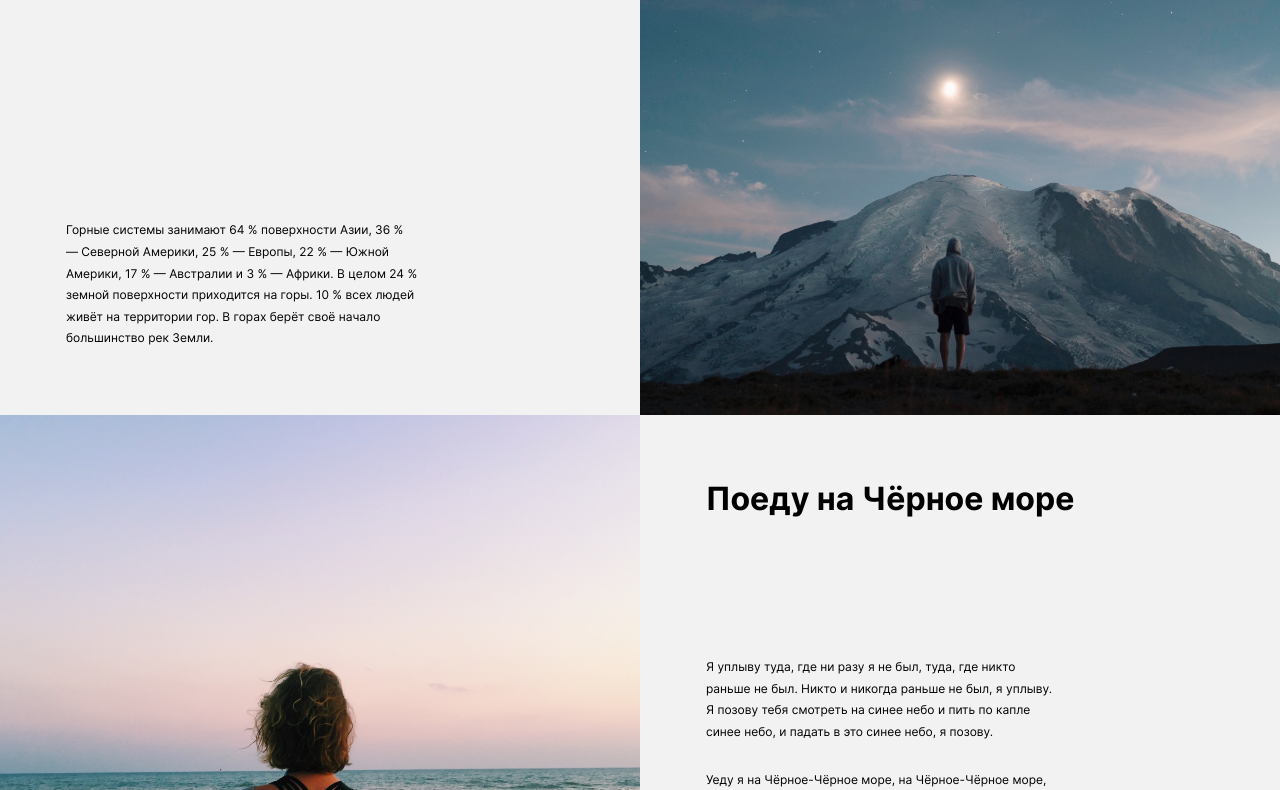
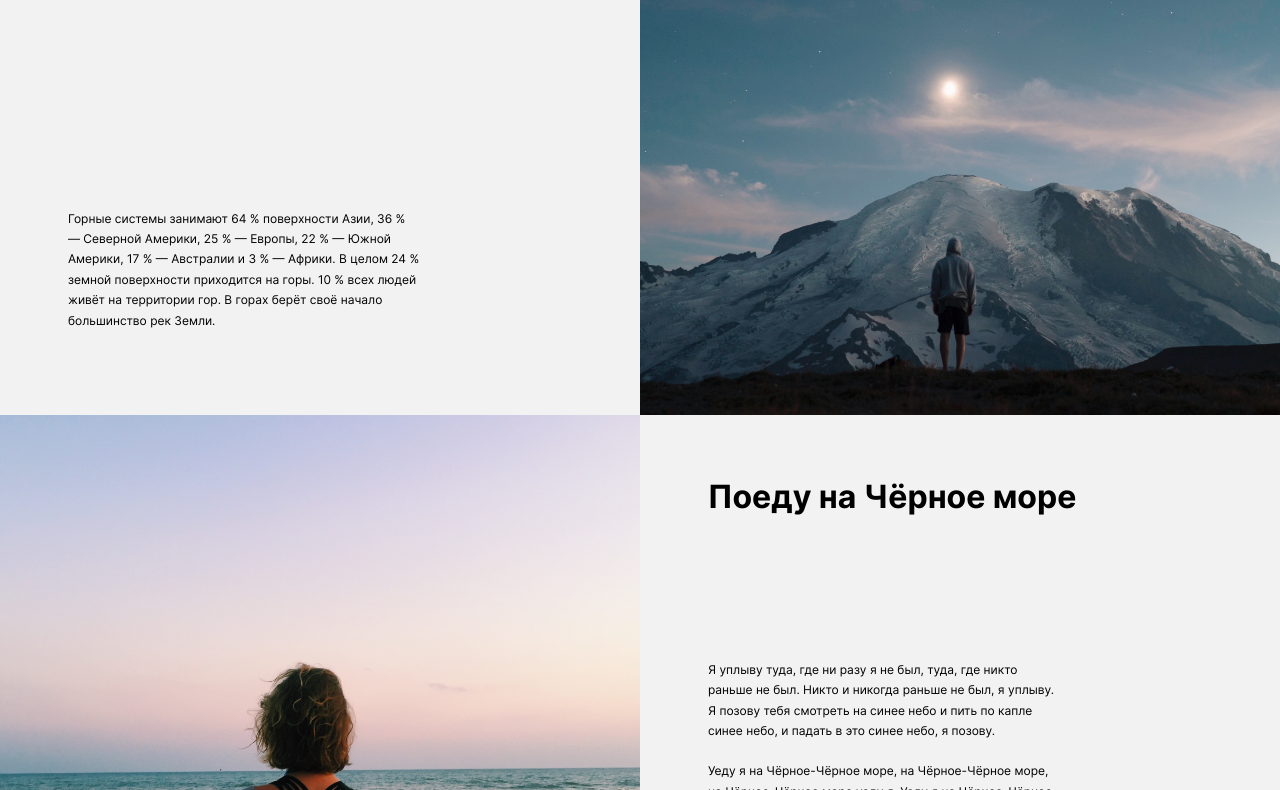
Before and after one commit to Korvin22/where-to-travel, a plain HTML site: page index.html in a window 1280 px wide. Shown: the part 753-1543 px from the top of the page. Drawn offline with Linux system fonts and the light colour scheme.

Commit message:
timur_second_commit

```diff
--- a/blocks/places/__description/places__description.css
+++ b/blocks/places/__description/places__description.css
@@ -2,7 +2,7 @@
   display: flex;
   flex-direction: column;
   justify-content: space-between;
-  padding: 66px;
+  padding: 64px 66px 84px 68px;
   background-color: #f2f2f2;
 }
 
--- a/blocks/places/__paragraph/places__paragraph.css
+++ b/blocks/places/__paragraph/places__paragraph.css
@@ -1,14 +1,14 @@
 .places__paragraph {
   font-size: 12px;
-  line-height: 1.8;
+  line-height: 1.7;
   list-style-type: none;
-  padding: 26px 0 0 0;
+  padding: 20px 0 0 0;
   margin: 0;
 }
 
 @media screen and (max-width: 984px) {
 .places__paragraph {
   line-height: 1.4;
-  padding: 18px 0 0 0;
+  padding: 16px 0 0 0;
 }
 }
--- a/blocks/places/__title/places__title.css
+++ b/blocks/places/__title/places__title.css
@@ -1,7 +1,9 @@
 .places__title {
   font-size: 32px;
+  font-weight: 700;
   padding: 0;
   margin: 0;
+  font-stretch: ultra-e;
 }
 
 @media screen and (max-width: 528px) {
```
